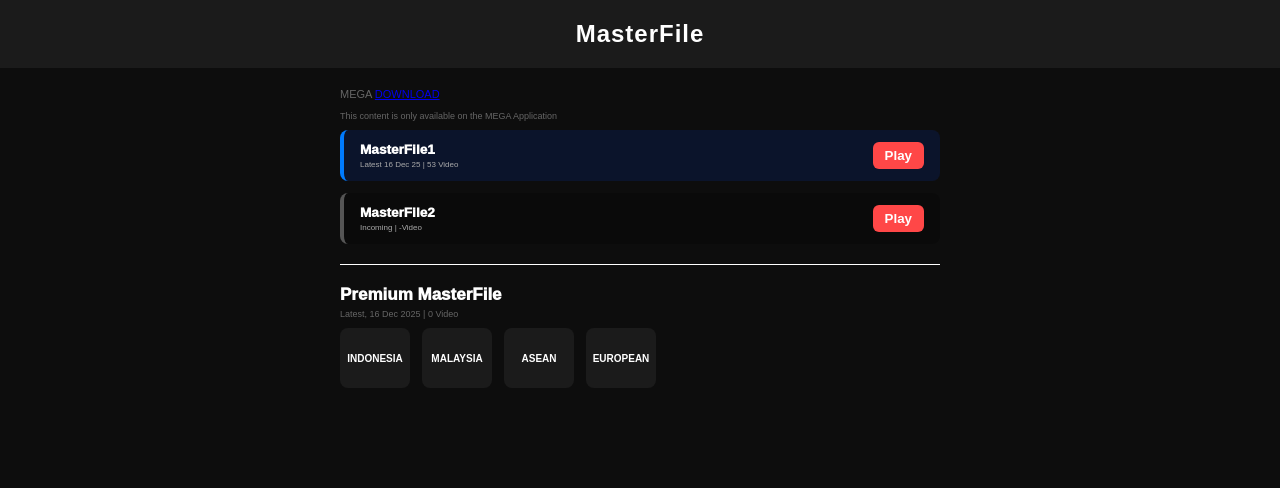
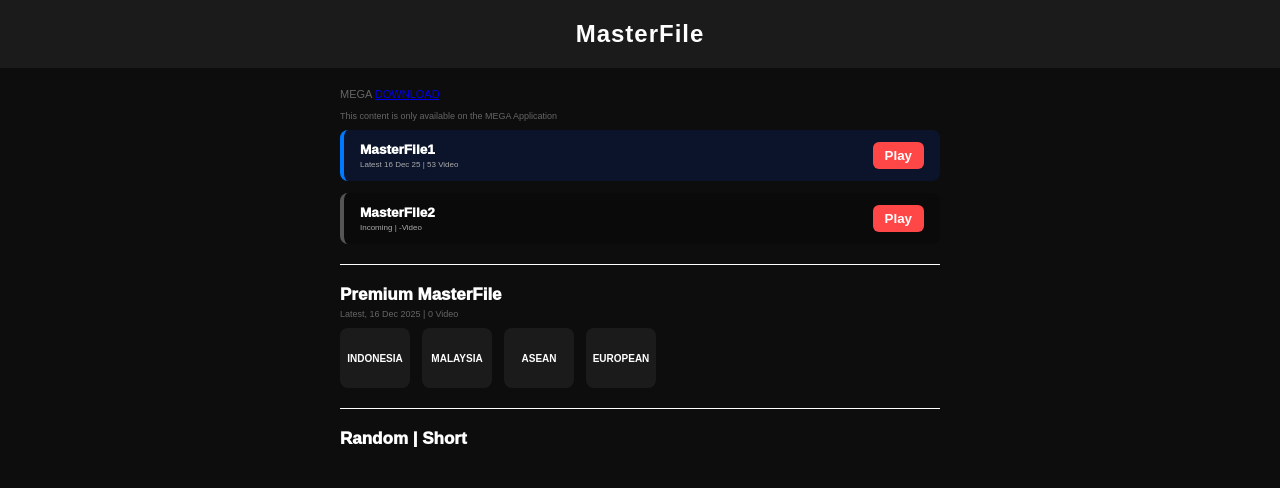
Before and after one commit to secshah3-cell/masterfile, a plain HTML site: page index.html in a window 1280 px wide. Drawn offline with Linux system fonts and the light colour scheme.

Commit message:
Update index.html

```diff
--- a/index.html
+++ b/index.html
@@ -242,7 +242,16 @@
 </div>
 <!-- ===== TAMAT KOD KOTAK ===== -->
 
+ <hr style="border: none; height: 1px; background: white; margin: 20px 0;">
 
+  <h2 style="
+  font-size:17px;      /* SAIZ TAJUK */
+  color:#ffffff;       /* WARNA */
+  font-weight:1000;     /* GAYA (tebal) */
+  margin-bottom:4px;
+">
+  Random | Short
+</h2>
 
 </p>
   </main>
```
